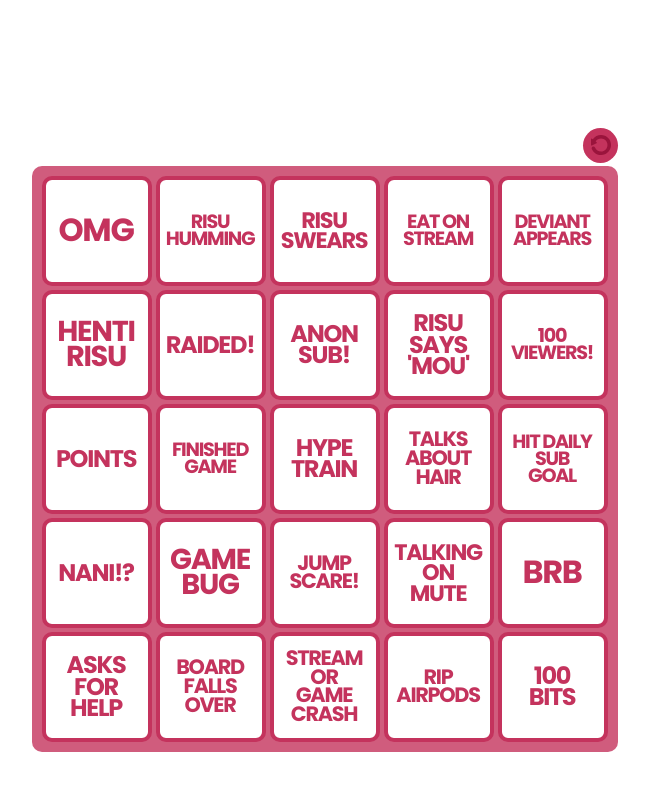
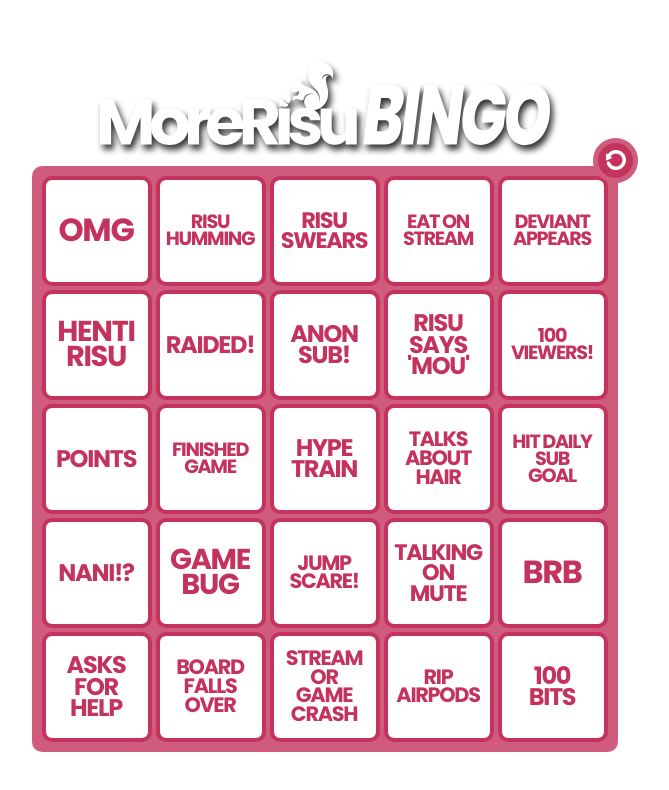
Before and after one commit to William-Owen/morerisu-bingo, a React (Vite) app: page / in a window 1280 px wide. Shown: the top 790 px of the page, without its empty margins (315-984 px from the left). Built offline with nearby package versions, Linux system fonts and the light colour scheme.

Commit message:
Moved icon to component for better embed styling

```diff
--- a/src/App.tsx
+++ b/src/App.tsx
@@ -3,6 +3,7 @@ import Reset from './assets/restart.svg'
 import Square from './components/Square'
 import useBingoData from './hooks/useBingoData'
 import type { TItem } from './types/TItem.type'
+import IconReset from './components/IconReset/IconReset'
 
 function App() {
 
@@ -34,7 +35,7 @@ function App() {
 			</div>
 
 			<button className="reset" onClick={resetData}>
-				<img width={250} src={Reset} alt="Reset" />
+				<IconReset />
 			</button>
 
 		</>
--- /dev/null
+++ b/src/components/IconReset/IconReset.tsx
@@ -0,0 +1,15 @@
+function IconReset() {
+  return (
+    <svg
+      xmlns="http://www.w3.org/2000/svg"
+      fill="#fff"
+      viewBox="0 0 512 512"
+    >
+      <path
+        d="M356.577 20.47C244.17-27.11 114.517 10.696 45.89 109.82L23.99 93.4C14.28 86.06 0 92.97 0 105.4v150c0 11.04 11.57 18.37 21.71 13.42l120-60c9.91-4.97 11.22-18.71 2.28-25.42l-25.6-19.21c48.82-74.16 140.467-87.34 203.137-60.84 134.21 56.85 134.01 248.701-.02 305.421-85.863 36.352-183.214-4.356-218.557-87.82-9.67-22.91-36.04-33.62-58.95-23.93-22.95 9.67-33.62 36.12-23.94 58.94 54.26 128.62 205.407 191.23 336.488 135.69 207.41-87.57 207.119-383.701.029-471.181z"
+      ></path>
+    </svg>
+  );
+}
+
+export default IconReset;
--- a/src/index.css
+++ b/src/index.css
@@ -29,6 +29,7 @@ body {
 	padding: 0;
 	margin: 0;
 }
+
 #root {
 	padding: 0;
 	margin: 0 auto;
@@ -48,6 +49,7 @@ body {
 
 .title {
 	margin-bottom: 0rem;
+	filter: drop-shadow(3px 5px 3px rgb(0 0 0 / 0.8));
 }
 
 @keyframes colorRotate {
@@ -65,15 +67,15 @@ body {
 button.reset {
 	border-radius: 50%;
 	appearance: none;
-	border: none;
+	border: 5px solid #D05C7D;
 	position: absolute;
-	top: 80px;
-	right: 0;
+	top: 90px;
+	right: -20px;
 	background: #C4335D;
 	color: #333;
 	font-weight: bold;
-	width: 35px;
-	height: 35px;
+	width: 45px;
+	height: 45px;
 	line-height: 0;
 	font-size: 0;
 	transform: scale(1);
@@ -86,11 +88,12 @@ button.reset:hover {
 	background: #ffffffff;
 }
 
-button.reset:hover img {
+button.reset:hover svg {
 	animation: rotate 1s infinite;
+	fill: #C4335D
 }
 
-button.reset img {
+button.reset svg {
 	width: 1.25rem;
 	height: 1.25rem;
 }
```
Also changed, not shown: src/assets/restart.svg (deleted).
